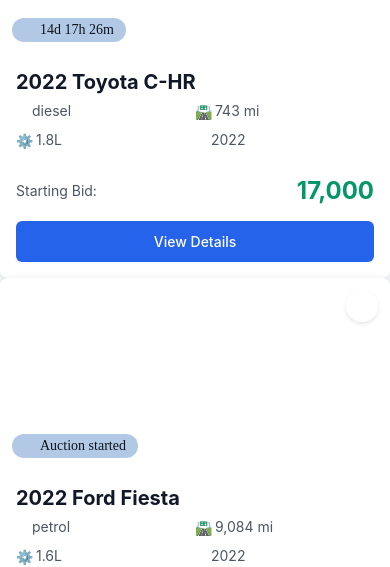
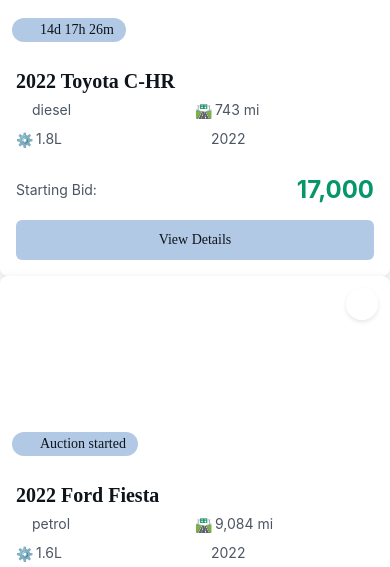
Before and after one commit to pinball83/ConstelationTestCase, a React Native app: screen /AuctionVehicles in a window 390 px wide. Shown: the part 202-769 px from the top of the page. Built offline with nearby package versions, Linux system fonts and the light colour scheme; some icons are missing.

Commit message:
Refactor VehicleCard and FavoriteButton components; integrate useTheme for dynamic styling and improve layout

```diff
--- a/src/features/AuctionVehicles/components/FavoriteButton.tsx
+++ b/src/features/AuctionVehicles/components/FavoriteButton.tsx
@@ -1,5 +1,5 @@
 import { Heart } from 'lucide-react-native';
-import { TouchableOpacity, StyleSheet, Pressable } from 'react-native';
+import { Pressable, StyleSheet } from 'react-native';
 
 interface FavoriteButtonProps {
   isFavorite: boolean;
--- a/src/features/AuctionVehicles/components/VehicleCard.tsx
+++ b/src/features/AuctionVehicles/components/VehicleCard.tsx
@@ -4,6 +4,7 @@
 import { Image, Pressable, StyleSheet, Text, View } from 'react-native';
 import { FavoriteButton } from './FavoriteButton';
 import CountDownBadge from './CountDownBadge';
+import { useTheme } from '../../../hooks/useTheme.ts';
 
 interface VehicleCardProps {
   vehicle: Vehicle;
@@ -15,6 +16,7 @@
   vehicle,
   onToggleFavorite,
 }) => {
+  const { colors, appStyles } = useTheme();
   const [isFavorite] = useState(vehicle.favorite);
   const locale = 'en-GB';
 
@@ -47,8 +49,7 @@
 
       {/* Content */}
       <View style={styles.content}>
-        {/* Title */}
-        <Text style={styles.title}>
+        <Text style={[appStyles.h1, styles.title]}>
           {vehicle.year} {vehicle.make} {vehicle.model}
         </Text>
 
@@ -85,14 +86,18 @@
           </View>
         </View>
 
-        {/* View Details Button */}
         <Pressable
           onPress={() => {
             console.log('Press');
           }}
-          style={styles.viewDetailsButton}
+          style={[
+            styles.viewDetailsButton,
+            { backgroundColor: colors.buttonBackground },
+          ]}
         >
-          <Text style={styles.viewDetailsText}>View Details</Text>
+          <Text style={[appStyles.body, { textAlign: 'center' }]}>
+            View Details
+          </Text>
         </Pressable>
       </View>
     </View>
@@ -122,8 +127,6 @@
   },
   title: {
     fontSize: 20,
-    fontWeight: 'bold',
-    color: '#111827',
     marginBottom: 8,
   },
   detailsGrid: {
@@ -176,7 +179,6 @@
     color: '#059669',
   },
   viewDetailsButton: {
-    backgroundColor: '#2563EB',
     paddingVertical: 12,
     borderRadius: 6,
   },
```
